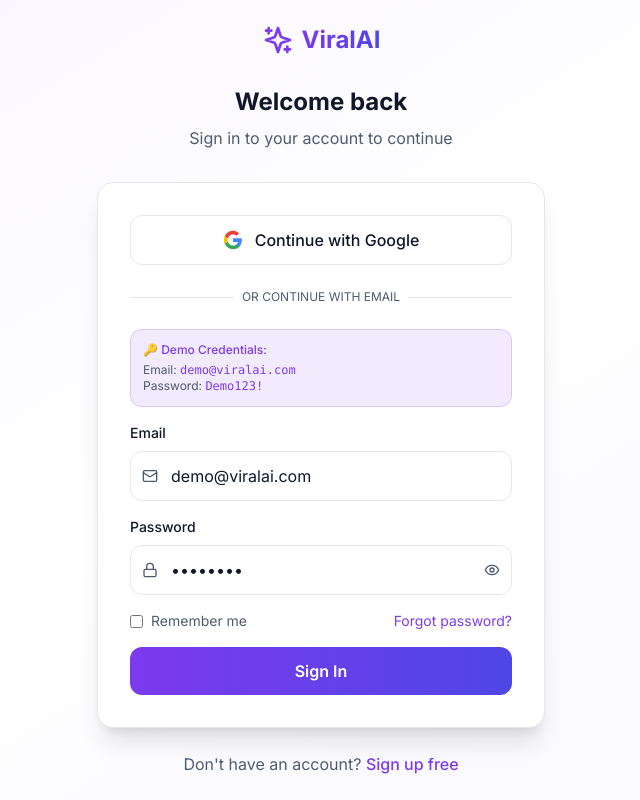
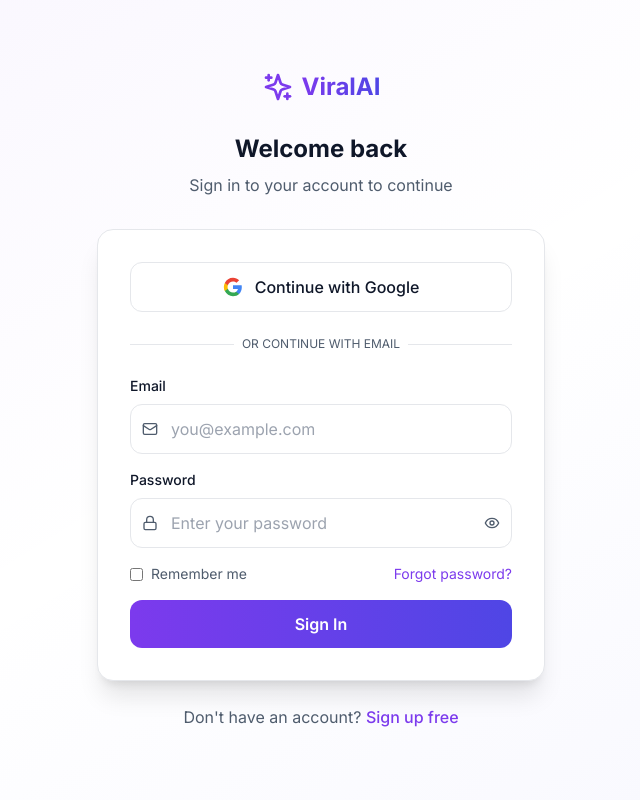
Before and after one commit to nufanaswebservice-bdg/nuviral, a Next.js app in the folder frontend/: page /login in a window 1280 px wide. Shown: the whole page, without its empty margins (319-959 px from the left). Built offline with nearby package versions, Linux system fonts and the light colour scheme.

Commit message:
Remove demo credentials, clean login form, Google auth active

```diff
--- a/frontend/src/app/(auth)/login/page.tsx
+++ b/frontend/src/app/(auth)/login/page.tsx
@@ -26,19 +26,15 @@
     const password = formData.get('password') as string;
 
     // Demo credentials check
-    if (
-      (email === 'demo@viralai.com' && password === 'Demo123!') ||
-      (email === 'admin@viralai.com' && password === 'Admin123!')
-    ) {
-      // Simulate login delay
+    if (email && password) {
       setTimeout(() => {
-        localStorage.setItem('accessToken', 'demo-token');
-        localStorage.setItem('user', JSON.stringify({ email, name: email === 'admin@viralai.com' ? 'Admin' : 'Demo User', role: email === 'admin@viralai.com' ? 'ADMIN' : 'USER' }));
+        localStorage.setItem('accessToken', 'email-token');
+        localStorage.setItem('user', JSON.stringify({ email, name: email.split('@')[0], role: 'USER' }));
         router.push('/dashboard');
       }, 1000);
     } else {
       setTimeout(() => {
-        setError('Invalid credentials. Use demo account below.');
+        setError('Please enter email and password');
         setIsLoading(false);
       }, 1000);
     }
@@ -104,13 +100,6 @@
             </div>
           </div>
 
-          {/* Demo Credentials */}
-          <div className="p-3 rounded-xl bg-primary/10 border border-primary/20 mb-4">
-            <p className="text-xs font-medium text-primary mb-1">🔑 Demo Credentials:</p>
-            <p className="text-xs text-muted-foreground">Email: <code className="text-primary">demo@viralai.com</code></p>
-            <p className="text-xs text-muted-foreground">Password: <code className="text-primary">Demo123!</code></p>
-          </div>
-
           {error && (
             <div className="p-3 rounded-xl bg-destructive/10 border border-destructive/20 mb-4">
               <p className="text-xs text-destructive">{error}</p>
@@ -125,7 +114,6 @@
                 <input
                   type="email"
                   name="email"
-                  defaultValue="demo@viralai.com"
                   placeholder="you@example.com"
                   className="w-full pl-10 pr-4 py-3 rounded-xl border border-border bg-background focus:border-primary focus:ring-1 focus:ring-primary outline-none transition"
                   required
@@ -140,7 +128,6 @@
                 <input
                   type={showPassword ? 'text' : 'password'}
                   name="password"
-                  defaultValue="Demo123!"
                   placeholder="Enter your password"
                   className="w-full pl-10 pr-12 py-3 rounded-xl border border-border bg-background focus:border-primary focus:ring-1 focus:ring-primary outline-none transition"
                   required
```
Also changed, not shown: frontend/package.json (+11 -11 lines), 1 other file (tests, documents, lock files or other folders).
